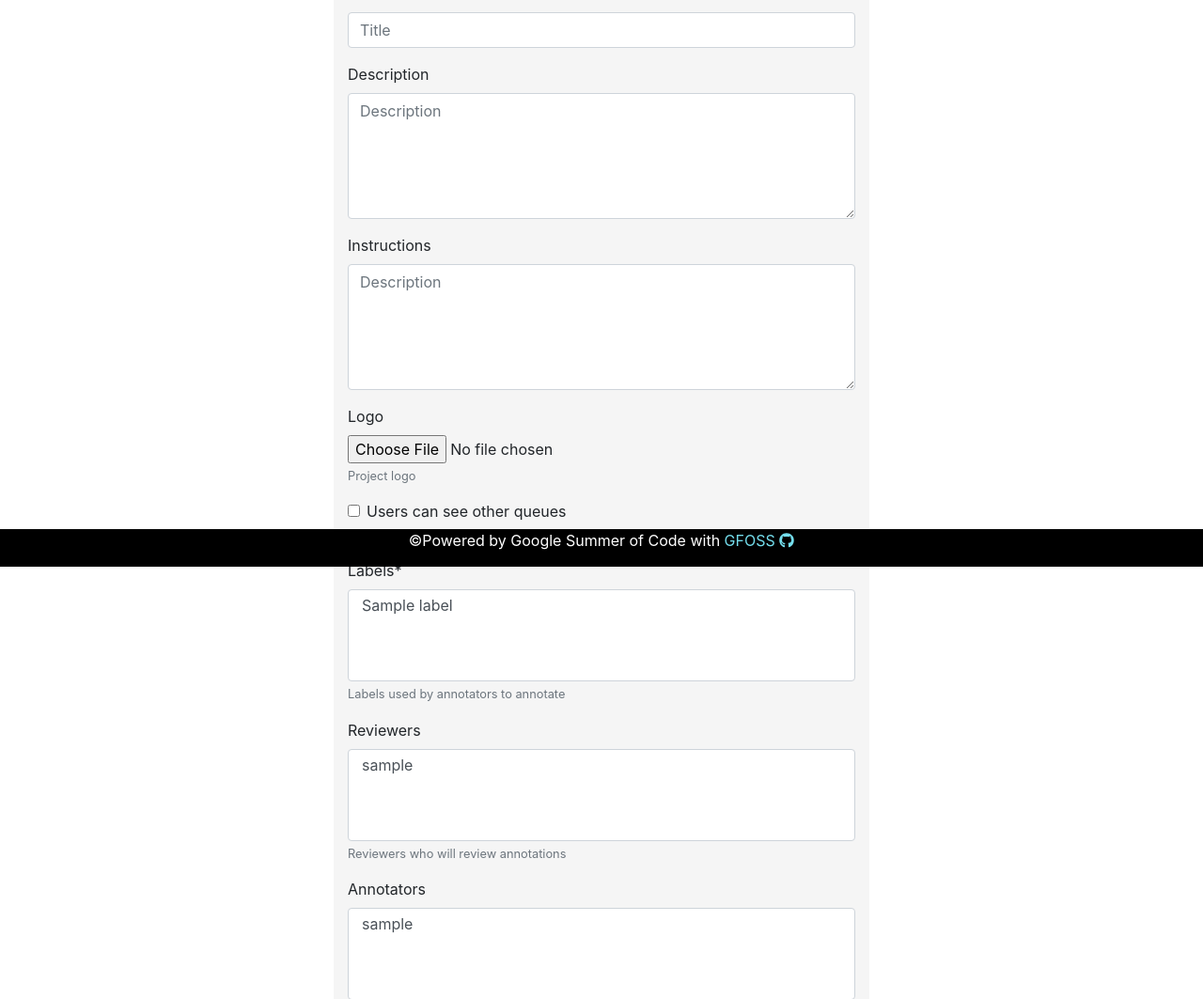
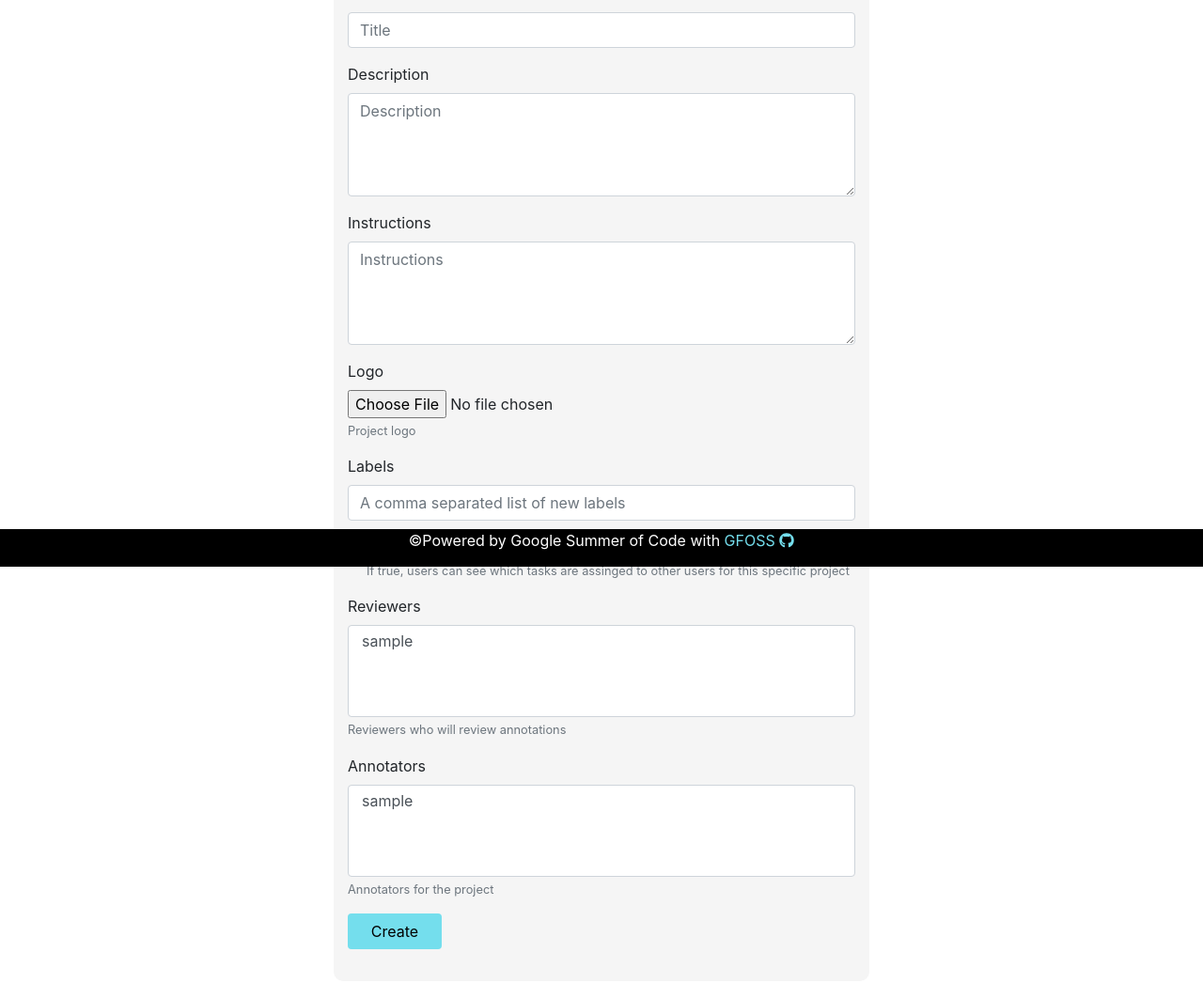
Before and after one commit to eellak/gsoc2021-audio-annotation-tool, a Django app: page /projects/create in a window 1280 px wide. Shown: the part 197-1260 px from the top of the page at 94% size. After the commit the page ends 1207 px from the top, so only its background shows below. Run offline with Django 3.2, Linux system fonts and the light colour scheme; a user stored in the database is signed in; tables that the repository leaves empty hold one stand-in row (values such as "Sample post"); grey boxes marked "Sample" are stand-in pictures; some libraries are stand-ins or nearby versions.

Commit message:
User now can add comma separated labels for a project
User can add new labels while creating a project and edit labels of old projects.

```diff
--- a/label_buddy/projects/forms.py
+++ b/label_buddy/projects/forms.py
@@ -1,7 +1,6 @@
 from django import forms
 
-from .models import Project
-
+from .models import Project, Label
 
 class ProjectForm(forms.ModelForm):
 
@@ -9,15 +8,16 @@ class ProjectForm(forms.ModelForm):
     description = forms.CharField(required=False, widget=forms.Textarea(
         attrs = {
             "placeholder": "Description",
-            "rows": 5,
+            "rows": 4,
         }
     ))
     instructions = forms.CharField(required=False, widget=forms.Textarea(
         attrs = {
-            "placeholder": "Description",
-            "rows": 5,
+            "placeholder": "Instructions",
+            "rows": 4,
         }
     ))
+    new_labels = forms.CharField(label="Labels", required=False, widget=forms.TextInput(attrs={"placeholder": "A comma separated list of new labels"}))
     class Meta:
         model = Project
         fields = [
@@ -25,8 +25,8 @@ class ProjectForm(forms.ModelForm):
             "description",
             "instructions",
             "logo",
+            "new_labels",
             "users_can_see_other_queues",
-            "labels",
             "reviewers",
             "annotators",
         ]
--- a/label_buddy/projects/views.py
+++ b/label_buddy/projects/views.py
@@ -32,6 +32,7 @@ from .helpers import (
     get_project_tasks,
     get_project_url,
     filter_tasks,
+    add_labels_to_project,
 )
 
 
@@ -65,6 +66,8 @@ def project_create_view(request):
         form = ProjectForm(request.POST, request.FILES)
         if form.is_valid():
             project = form.save()
+            # add labels to project
+            add_labels_to_project(project, form.cleaned_data['new_labels'])
             # user who created project must be in the list of managers
             project.managers.add(user)
             return HttpResponseRedirect("/")
@@ -89,9 +92,13 @@ def project_edit_view(request, pk):
         if form.is_valid():
             project = form.save(commit=False)
             project.save()
+            add_labels_to_project(project, form.cleaned_data['new_labels'])
             return HttpResponseRedirect(get_project_url(project.id))
     else:
-        form = ProjectForm(instance=project)
+        labels_names = []
+        for lbl in project.labels.all():
+            labels_names.append(lbl.name)
+        form = ProjectForm(instance=project, initial={'new_labels': ",".join(labels_names)})
 
     context = {
         "project": project,
--- a/label_buddy/static/js/project_page.js
+++ b/label_buddy/static/js/project_page.js
@@ -24,6 +24,7 @@ function fixFilters() {
 
 }
 
+// filter tasks on project page
 function filter_tasks() {
     var url = window.location.href;
     url = url.split('?')[0]
@@ -70,6 +71,7 @@ function filter_tasks() {
     window.location.href = url;
 }
 
+// when a file is uploaded
 function checkExtension(filePath) {
     var valid_extensions = [".mp3", ".wav", ".mp4"];
 
@@ -81,8 +83,5 @@ function checkExtension(filePath) {
         alert("The format " + files_extension + " is not accepted. Please upload another file.");
     }
 }
-// $("#import-file").change(function(){
-
-// });
 
 window.onload = fixFilters;
--- a/label_buddy/templates/label_buddy/project_page.html
+++ b/label_buddy/templates/label_buddy/project_page.html
@@ -60,7 +60,7 @@
                         </label>
                     </div>
                     <div class="dropdown-divider"></div>
-                    <a onclick="filter_tasks()" style="text-align: center;" class="dropdown-item" href="javascript:void(0);"><b>Filter</b></a>
+                    <a onclick="filter_tasks()" style="text-align: center;" class="dropdown-item" href="javascript:void(0);"><b>Apply</b></a>
                 </div>
               </div>
         {% else %}
```
Also changed, not shown: label_buddy/projects/helpers.py (+29 -1 lines), label_buddy/tasks/forms.py (+0 -9 lines).
